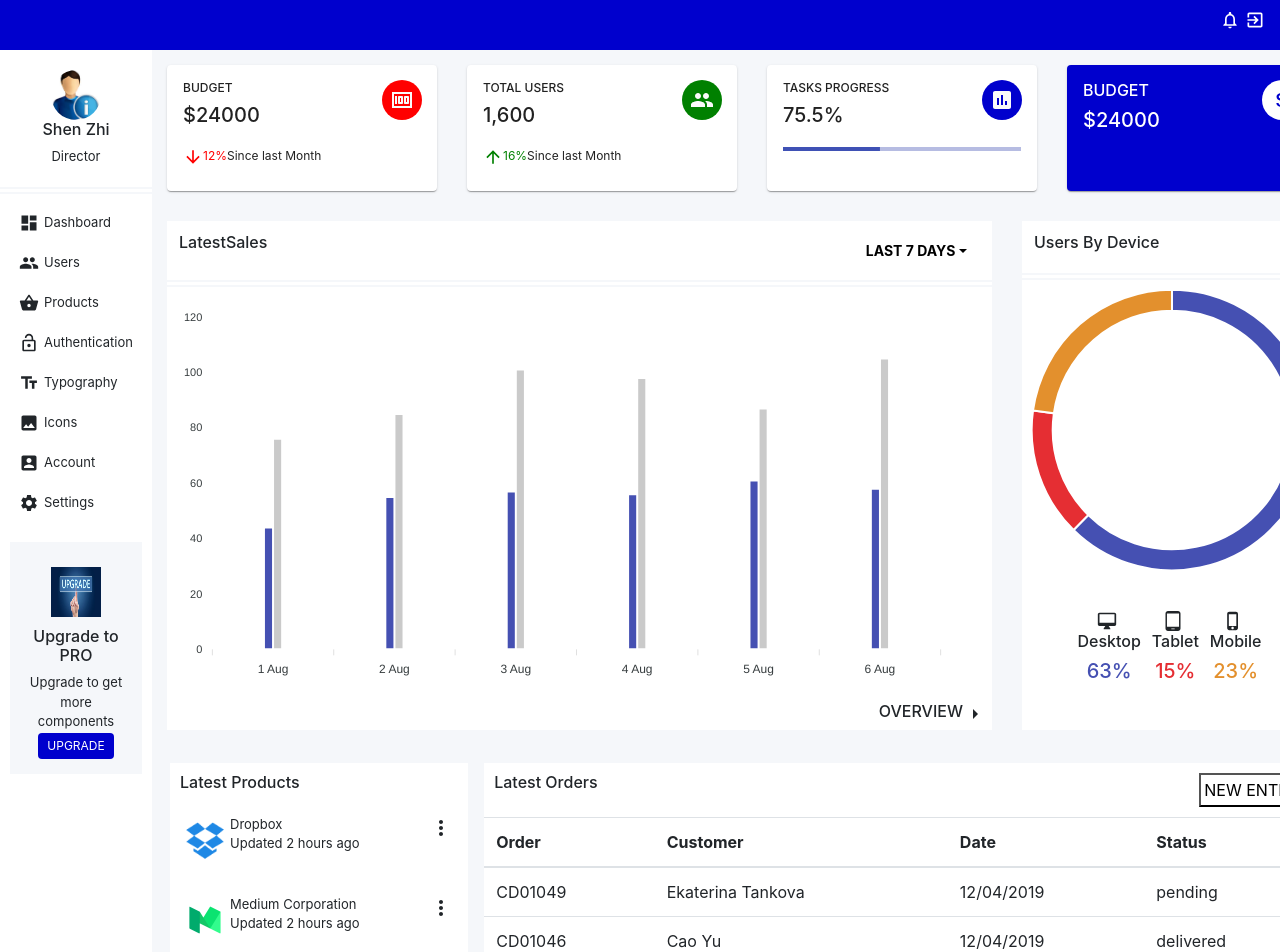
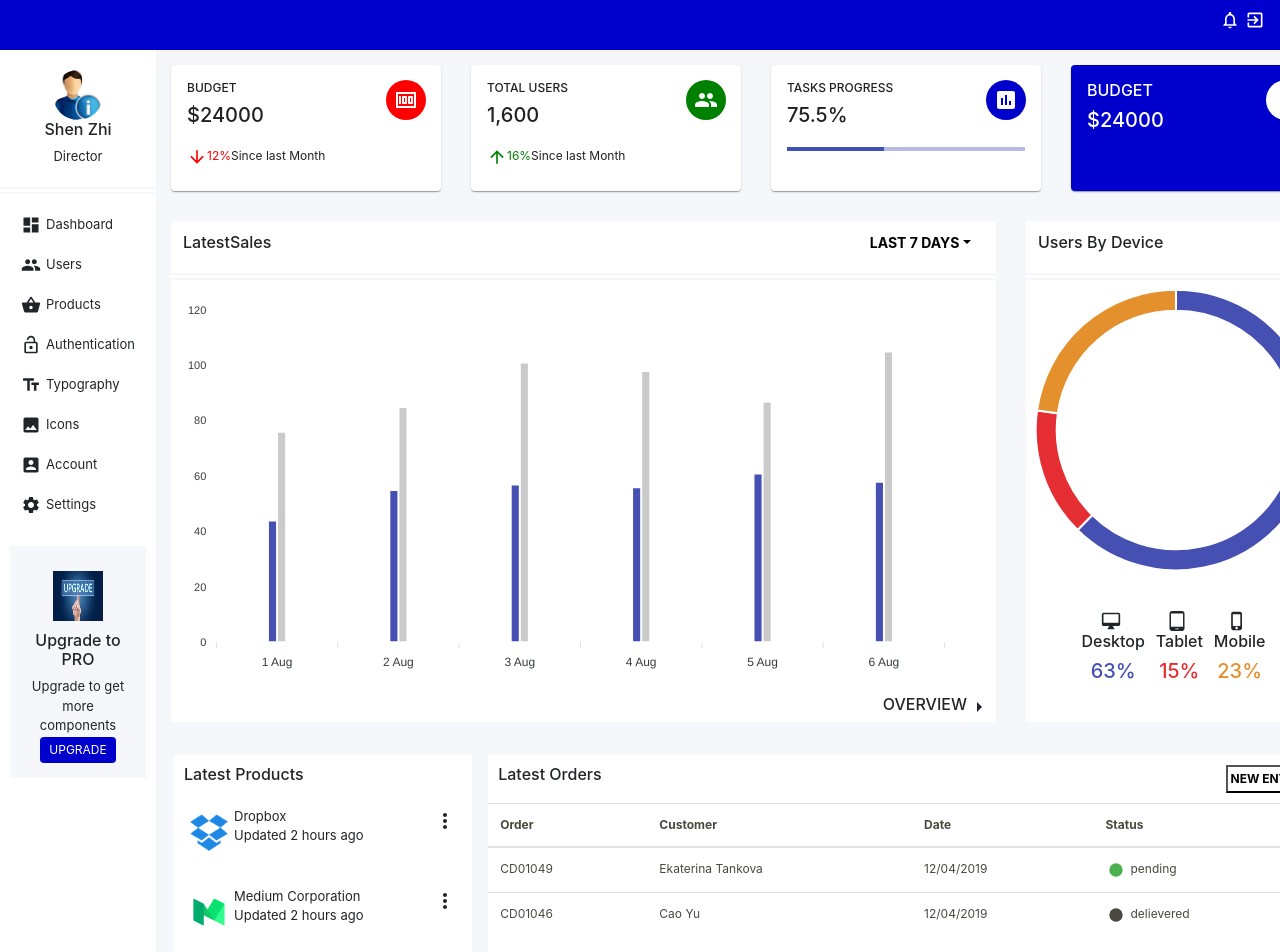
Before and after one commit to ammushajan/react_project, a React (Create React App) app: page / in a window 1280 px wide. Shown: the top 952 px of the page. Built offline with nearby package versions, Linux system fonts and the light colour scheme.

Commit message:
included media query for tab

```diff
--- a/src/components/Charts/Charts.css
+++ b/src/components/Charts/Charts.css
@@ -9,6 +9,7 @@
     border-color:white;
     font-size: 14px;
     font-weight: bold;
+    margin-top: -10px;
 }
 .btn-success:not(:disabled):not(.disabled).active, .btn-success:not(:disabled):not(.disabled):active, .show>.btn-success.dropdown-toggle {
     color:black;
--- a/src/components/LatestOrders/LatestOrders.js
+++ b/src/components/LatestOrders/LatestOrders.js
@@ -3,10 +3,27 @@ import {
   LatestOrdersSection,
   Button,
   LatestOrdersTitle,
+  TableHeading,
 } from "./LatestOrdersStyle";
 import "bootstrap/dist/css/bootstrap.min.css";
 import Table from "react-bootstrap/Table";
+import FiberManualRecordIcon from "@material-ui/icons/FiberManualRecord";
+import { green } from '@material-ui/core/colors';
 export default class LatestOrders extends Component {
+  state = {
+    series: [
+      {
+        name: "Net Profit",
+        data: [44, 55, 57, 56, 61, 58],
+      },
+      {
+        name: "Revenue",
+        data: [76, 85, 101, 98, 87, 105],
+      },
+    ],
+    donutSeries: [63, 15, 23],
+  };
+
   render() {
     return (
       <LatestOrdersSection>
@@ -15,28 +32,34 @@ export default class LatestOrders extends Component {
           <Button>NEW ENTRY</Button>
         </LatestOrdersTitle>
         <Table responsive>
-          <thead>
+          <TableHeading>
             <tr>
               <th>Order</th>
               <th>Customer</th>
               <th>Date</th>
               <th>Status</th>
             </tr>
-          </thead>
-          <tbody>
+          </TableHeading>
+          <TableHeading>
             <tr>
               <td>CD01049</td>
               <td>Ekaterina Tankova</td>
               <td>12/04/2019</td>
-              <td>pending</td>
+              <td>
+                <FiberManualRecordIcon fontSize="small" style={{ color: green[500] }}></FiberManualRecordIcon>
+                <span>pending</span>
+              </td>
             </tr>
             <tr>
               <td>CD01046</td>
               <td>Cao Yu</td>
               <td>12/04/2019</td>
-              <td>delivered</td>
+              <td>
+              <FiberManualRecordIcon fontSize="small" ></FiberManualRecordIcon>
+              <span>delievered</span>
+              </td>
             </tr>
-          </tbody>
+          </TableHeading>
         </Table>
       </LatestOrdersSection>
     );
--- a/src/components/LatestOrders/LatestOrdersStyle.js
+++ b/src/components/LatestOrders/LatestOrdersStyle.js
@@ -7,9 +7,16 @@ export const LatestOrdersSection = styled.section`
 export const Button = styled.button`
  padding:3px;
  background-color:white;
+ font-size:12px;
+ font-weight:bold;
 `;
 export const LatestOrdersTitle = styled.div`
  display:flex;
  justify-content:space-between;
  padding:10px;
 `;
+
+export const TableHeading = styled.thead`
+ font-size:12px;
+ color:#4a483e;
+`;
--- a/src/components/Selection/GroupedSelect.js
+++ /dev/null
@@ -1,42 +0,0 @@
-import React from 'react';
-import { makeStyles } from '@material-ui/core/styles';
-import FormControl from '@material-ui/core/FormControl';
-import Select from '@material-ui/core/Select';
-
-const useStyles = makeStyles((theme) => ({
-  formControl: {
-    margin: theme.spacing(1),
-    minWidth: 120,
-  },
-}));
-
-export default function GroupedSelect() {
-  const classes = useStyles();
-
-  return (
-    <div>
-      <FormControl className={classes.formControl}>
-        <Select native defaultValue="" id="grouped-native-select">
-
-            <option value={1}>LAST 7 DAYS</option>
-            <option value={2}>LAST 1 MONTH</option>
-
-        </Select>
-      </FormControl>
-      {/* <FormControl className={classes.formControl}>
-        <InputLabel htmlFor="grouped-select">Grouping</InputLabel>
-        <Select defaultValue="" id="grouped-select">
-          <MenuItem value="">
-            <em>None</em>
-          </MenuItem>
-          <ListSubheader>Category 1</ListSubheader>
-          <MenuItem value={1}>Option 1</MenuItem>
-          <MenuItem value={2}>Option 2</MenuItem>
-          <ListSubheader>Category 2</ListSubheader>
-          <MenuItem value={3}>Option 3</MenuItem>
-          <MenuItem value={4}>Option 4</MenuItem>
-        </Select>
-      </FormControl> */}
-    </div>
-  )
-    }
--- a/src/components/SideBar/SideBarStyle.js
+++ b/src/components/SideBar/SideBarStyle.js
@@ -16,6 +16,9 @@ export const UserInfoDashboard = styled.div`
   @media (min-width: 1024px) {
     width: 12%;
   }
+  @media (min-width: 425px) {
+    width: 32%;
+  }
 `;
 
 export const Border = styled.div`
@@ -26,6 +29,9 @@ export const Explore = styled.div`
   padding: 20px;
   @media (min-width: 768px) {
     padding:9px
+  }
+  @media (min-width: 425px) {
+    padding:11px
   }
 `;
 export const ExploreDiv = styled.div`
--- a/src/components/ToolBar/ToolBarStyle.js
+++ b/src/components/ToolBar/ToolBarStyle.js
@@ -4,6 +4,9 @@ export const ToolBarSection = styled.section`
   height: 50px;
   background-color: #0000cd;
   color: white;
+  /* @media (min-width: 768px) {
+    width: 1301px;
+  } */
 `;
 export const ToolBarIcon = styled.section`
   display:flex;
```
Also changed, not shown: src/components/Charts/Charts.js (+3 -7 lines).
